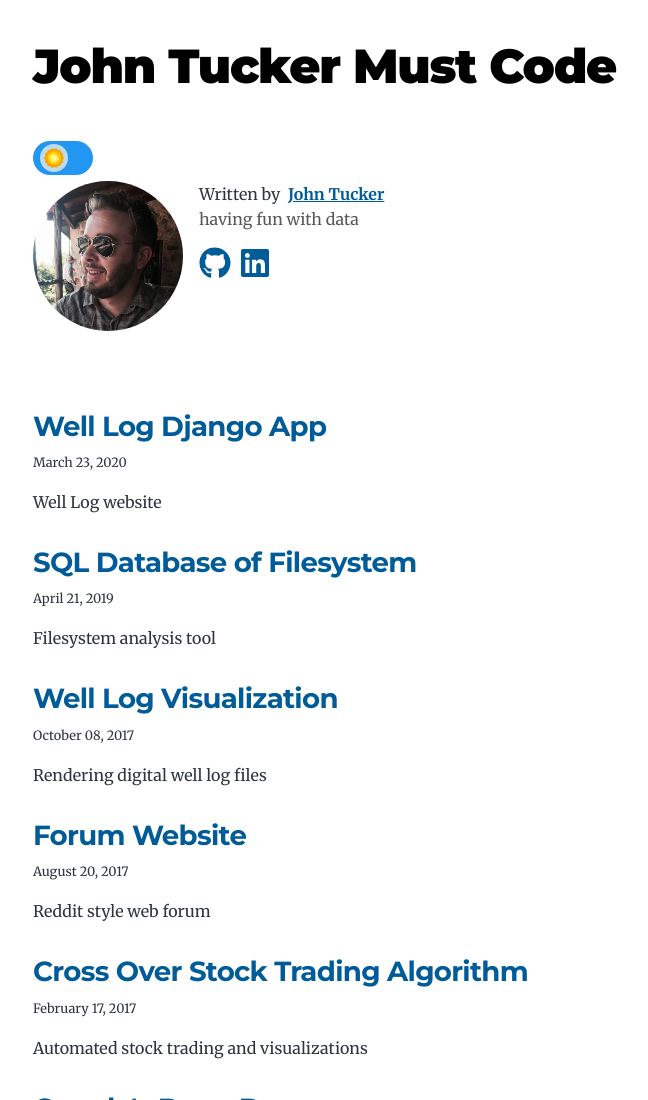
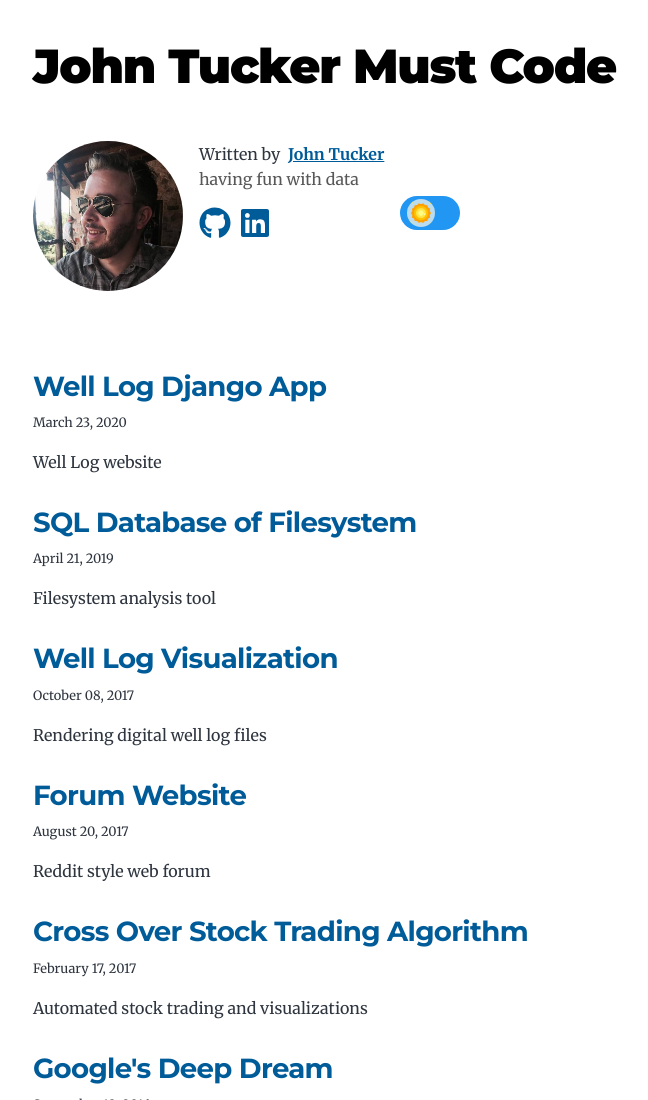
Before and after one commit to hydrospanner/jt-must-code, a Gatsby site: page / in a window 1280 px wide. Shown: the top 1100 px of the page, without its empty margins (291-939 px from the left). Built offline with nearby package versions, Linux system fonts and the light colour scheme; Gatsby itself is replaced by a stand-in of ours.

Commit message:
put toggler in better place

```diff
--- a/src/components/bio.js
+++ b/src/components/bio.js
@@ -9,6 +9,7 @@ import * as React from "react"
 import { useStaticQuery, graphql } from "gatsby"
 import { StaticImage } from "gatsby-plugin-image"
 import { FontAwesomeIcon } from '@fortawesome/react-fontawesome'
+import DarkThemeToggler from "../components/dark_mode"
 
 const Bio = () => {
   const data = useStaticQuery(graphql`
@@ -70,6 +71,9 @@ const Bio = () => {
           </ul>
         </div>
       </div>
+      <div className="theme_column">
+        <DarkThemeToggler />
+      </div>
     </div>
   )
 }
--- a/src/pages/index.js
+++ b/src/pages/index.js
@@ -4,7 +4,6 @@ import { Link, graphql } from "gatsby"
 import Bio from "../components/bio"
 import Layout from "../components/layout"
 import Seo from "../components/seo"
-import DarkThemeToggler from "../components/dark_mode"
 
 
 const BlogIndex = ({ data, location }) => {
@@ -15,7 +14,6 @@ const BlogIndex = ({ data, location }) => {
     return (
       <Layout location={location} title={siteTitle}>
         <Seo title="All posts" />
-        <DarkThemeToggler />
         <Bio />
         <p>
           No blog posts found. Add markdown posts to "content/blog" (or the
@@ -29,7 +27,6 @@ const BlogIndex = ({ data, location }) => {
   return (
     <Layout location={location} title={siteTitle}>
       <Seo title="All posts" />
-      <DarkThemeToggler />
       <Bio />
       <ol style={{ listStyle: `none` }}>
         {posts.map(post => {
--- a/src/style.css
+++ b/src/style.css
@@ -378,6 +378,13 @@ a:focus {
   border-radius: 100%;
 }
 
+.bio .theme_column {
+  display: flex;
+  width: max-content;
+  margin-left: var(--spacing-4);
+  align-items: center;
+}
+
 .blog-post header h1 {
   margin: var(--spacing-0) var(--spacing-0) var(--spacing-4) var(--spacing-0);
 }
```
